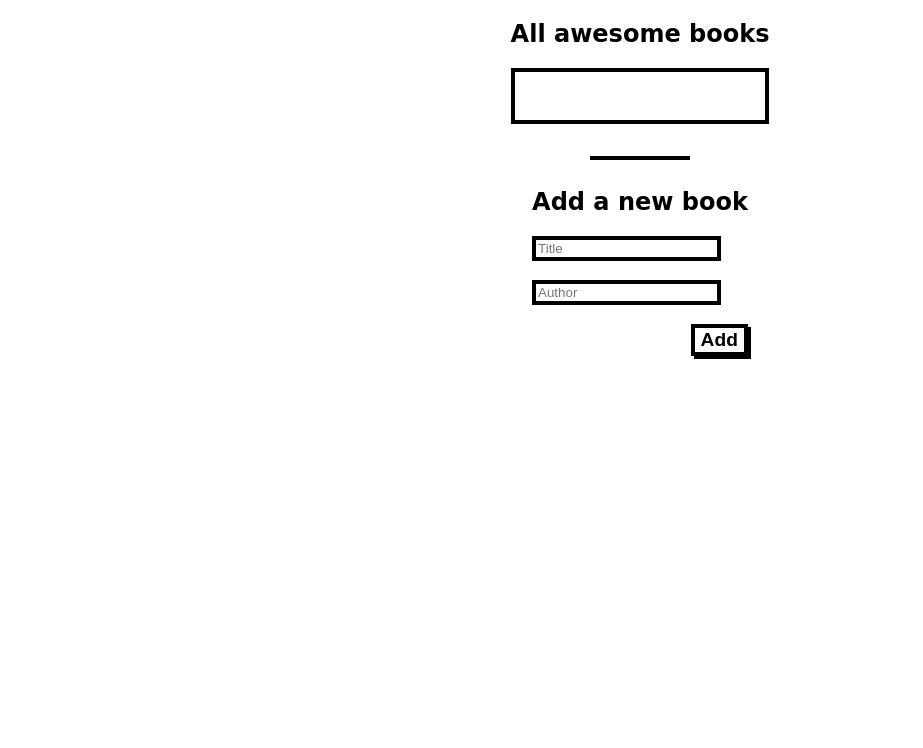
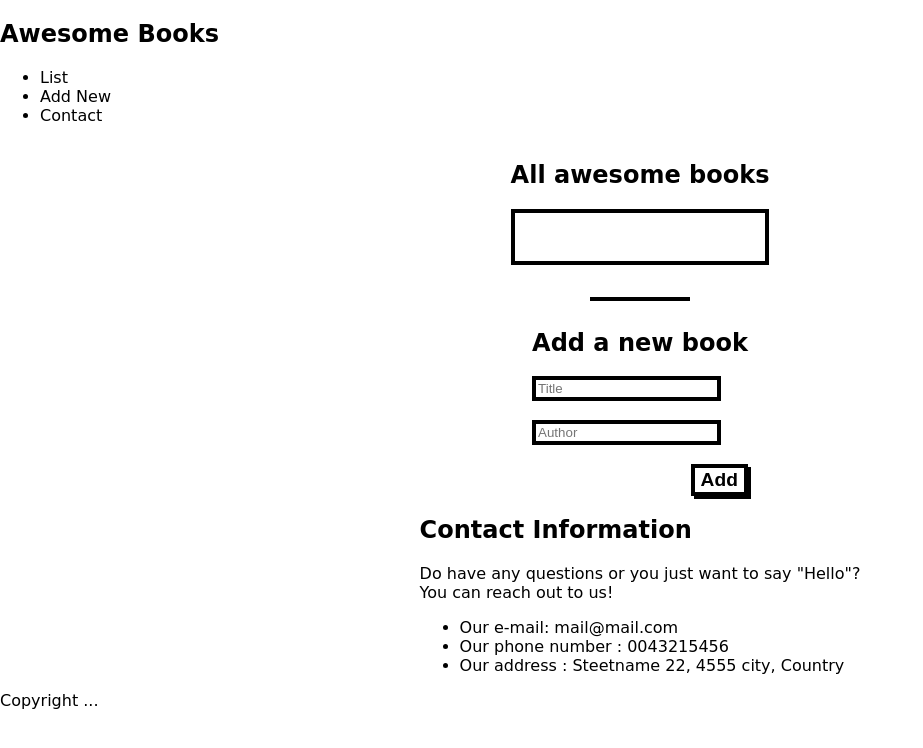
Before and after one commit to NayanKaran/Awesome-books, a website: page index.html in a window 1280 px wide. Shown: the whole page, without its empty margins (0-923 px from the left). Drawn offline with Linux system fonts and the light colour scheme.

Commit message:
Add Html codes for Single page app

```diff
--- a/index.html
+++ b/index.html
@@ -7,22 +7,53 @@
     <link rel="stylesheet" href="./index.css">
 </head>
 <body>
+    <header>
+    <nav class="top-nav">
+        <a class="nav-title">
+           <h1> Awesome Books </h1>
+        </a>
+        <ul class="nav-list">
+            <li id="list-link">List</li>
+            <li id="add-new-link">Add New</li>
+            <li id="contact-link">Contact</li>
+        </ul>
+    </nav>
+    <div id="time">
+
+    </div>
+</header>
     <main>
-            <div id="books-section">
+            <section id="books-section">
                 <h2>All awesome books</h2>
                 <div id="book-list-container">
                 </div>
-            </div>
+            </section>
             <hr id="separator-line"/>
-            <div id="form-container">
+            <section id="form-container">
                 <h2>Add a new book</h2>
                 <form method="post" id="add-book-form">
                     <input type="text" id="title" name="title" placeholder="Title" required><br><br>
                     <input type="text" id="author" name="author" placeholder="Author" required><br><br>
                     <button id="submit-btn" type="submit">Add</button>
                 </form>
-            </div>
+            </section>
+            <section class="contact-page">
+                <h2>Contact Information</h2>
+                    <p>
+                        Do have any questions or you just want to say "Hello"?
+                    </br> You can reach out to us!
+                    </p>
+                    <ul>
+                        <li> Our e-mail: mail@mail.com</li>
+                        <li> Our phone number : 0043215456</li>
+                        <li> Our address : Steetname 22, 4555 city, Country</li>
+                    </ul>
+
+            </section>
     </main>
+    <footer>
+        <span>Copyright ...</span>
+    </footer>
     <script src="./index.js"></script>
 </body>
 </html>
```
